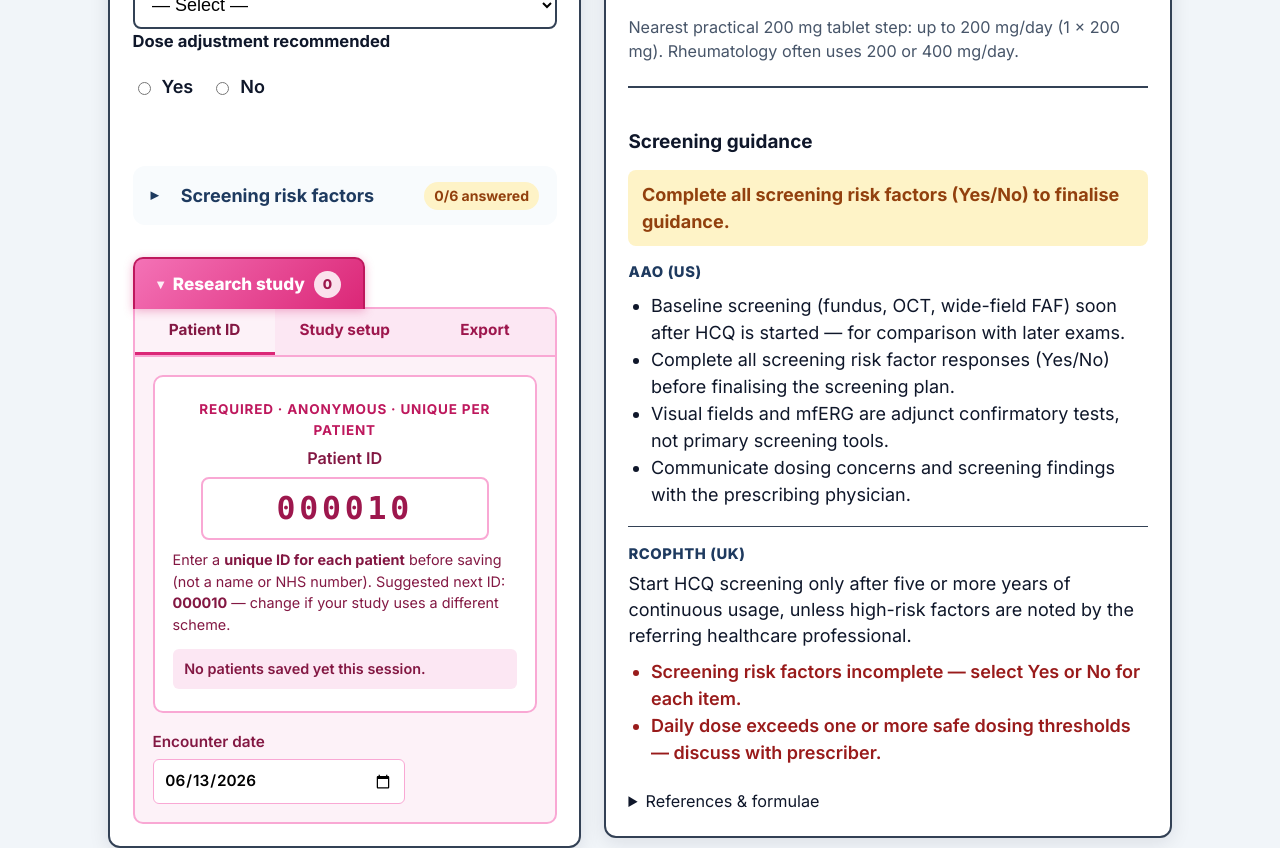
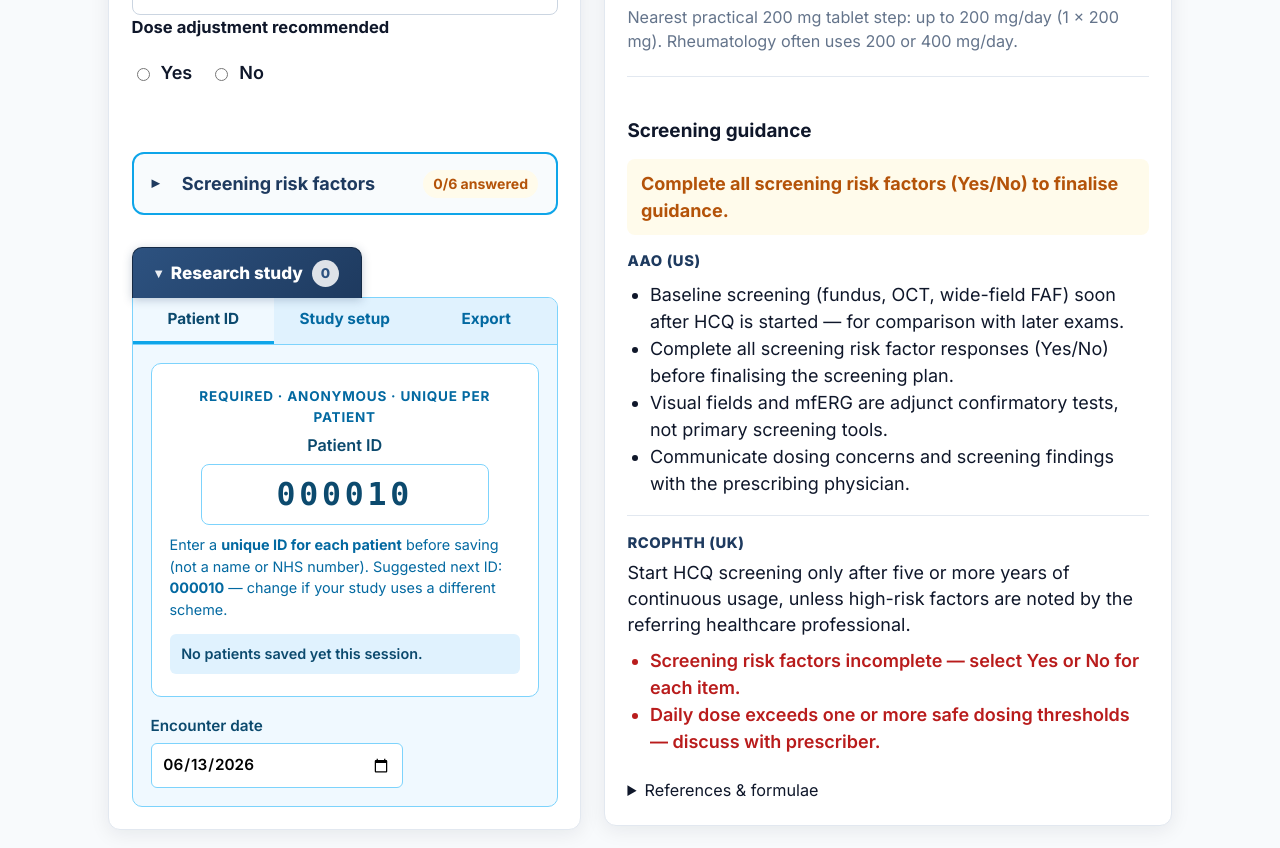
Before and after one commit to EyeMechanic786/HCQDoseCalculator, a website built with Vite: page index.html in a window 1280 px wide. Shown: the part 1255-2103 px from the top of the page. Built offline with nearby package versions, Linux system fonts and the light colour scheme.

Commit message:
Apply unified clinical palette across Dashboard and Bedside layouts.
Replace pink research export styling with navy and sky-blue tokens, soften borders, and align Bedside with shared design variables.

Co-authored-by: Cursor <cursoragent@cursor.com>

```diff
--- a/src/style-bedside.css
+++ b/src/style-bedside.css
@@ -1,32 +1,12 @@
 /* Bedside layout — inspired by DoseChecker (Perlman / Mass Eye & Ear) */
 
 body.design-bedside {
-  --font: 'Segoe UI', system-ui, -apple-system, sans-serif;
-  --bg: #eef2f6;
-  --surface: #ffffff;
-  --text: #1a2332;
-  --text-muted: #5c6b7a;
-  --primary: #003366;
-  --primary-light: #0a4d8c;
-  --accent: #0077b6;
-  --border: #c5d0db;
-  --success: #0d6b45;
-  --success-bg: #e6f4ed;
-  --danger: #b42318;
-  --danger-bg: #fdecea;
-  --caution-bg: #fff8e6;
-  --radius: 10px;
-  --shadow: 0 2px 12px rgba(0, 51, 102, 0.08);
-}
-
-body.design-bedside {
-  background: var(--bg);
   font-size: 17px;
 }
 
 body.design-bedside .site-header {
-  background: linear-gradient(135deg, #002244 0%, #004080 100%);
-  padding: 1.5rem 1rem 1rem;
+  background: linear-gradient(135deg, var(--primary-hover) 0%, var(--primary-light) 100%);
+  padding: 1rem 1rem 0.85rem;
   text-align: center;
 }
 
@@ -122,7 +102,7 @@ body.design-bedside .site-header__inner {
 
 .bedside-segment__btn {
   min-height: 48px;
-  border: 2px solid var(--border);
+  border: 1px solid var(--border-strong);
   border-radius: 8px;
   background: #fff;
   font-weight: 600;
@@ -163,7 +143,7 @@ body.design-bedside .site-header__inner {
   font-size: 1.25rem;
   font-weight: 600;
   padding: 0.5rem 0.75rem;
-  border: 2px solid var(--border);
+  border: 1px solid var(--border-strong);
   border-radius: 8px;
   width: 100%;
   max-width: 8rem;
@@ -309,7 +289,7 @@ body.design-bedside .site-header__inner {
 
 .bedside-compare__col {
   background: var(--surface);
-  border: 2px solid var(--border);
+  border: 1px solid var(--border-strong);
   border-radius: var(--radius);
   padding: 0.85rem;
 }
@@ -503,7 +483,7 @@ body.design-bedside .research-export__summary {
 
 body.design-bedside .research-export:not([open]) .research-export__summary {
   border-radius: 10px;
-  border-bottom: 2px solid #be185d;
+  border-bottom: 1px solid var(--primary-hover);
 }
 
 body.design-bedside .research-export__actions .btn,
--- a/src/style.css
+++ b/src/style.css
@@ -2,23 +2,32 @@
 
 :root {
   --font: Inter, Arial, Helvetica, sans-serif;
-  --bg: #f1f5f9;
+  --bg: #f8fafc;
   --surface: #ffffff;
   --text: #0f172a;
-  --text-muted: #475569;
-  --border: #334155;
+  --text-muted: #64748b;
+  --border: #e2e8f0;
+  --border-strong: #cbd5e1;
   --primary: #1e3a5f;
   --primary-hover: #152a45;
-  --success: #14532d;
-  --success-bg: #dcfce7;
-  --caution: #92400e;
-  --caution-bg: #fef3c7;
-  --danger: #991b1b;
-  --danger-bg: #fee2e2;
+  --primary-light: #2d5280;
+  --accent: #0ea5e9;
+  --accent-hover: #0284c7;
+  --success: #15803d;
+  --success-bg: #ecfdf5;
+  --caution: #b45309;
+  --caution-bg: #fffbeb;
+  --danger: #b91c1c;
+  --danger-bg: #fef2f2;
+  --research-bg: #f0f9ff;
+  --research-surface: #e0f2fe;
+  --research-border: #7dd3fc;
+  --research-text: #0c4a6e;
+  --research-text-muted: #0369a1;
   --focus: #fbbf24;
   --min-touch: 48px;
   --radius: 12px;
-  --shadow: 0 4px 20px rgba(15, 23, 42, 0.1);
+  --shadow: 0 4px 20px rgba(15, 23, 42, 0.08);
 }
 
 *,
@@ -91,7 +100,7 @@ body {
   padding: 0.5rem 1.1rem;
   border: 2px solid #f8fafc;
   border-radius: 8px;
-  background: #2563eb;
+  background: var(--accent);
   color: #fff;
   font-weight: 700;
   font-size: 1rem;
@@ -123,9 +132,9 @@ body {
 }
 
 .site-header {
-  background: var(--primary);
+  background: linear-gradient(135deg, var(--primary-hover) 0%, var(--primary-light) 100%);
   color: #f8fafc;
-  padding: 1.25rem 1rem;
+  padding: 1rem 1rem;
 }
 
 .site-header__inner {
@@ -315,7 +324,7 @@ body {
 
 .panel {
   background: var(--surface);
-  border: 2px solid var(--border);
+  border: 1px solid var(--border);
   border-radius: var(--radius);
   padding: 1.25rem;
   box-shadow: var(--shadow);
@@ -364,7 +373,7 @@ body {
   min-height: var(--min-touch);
   padding: 0.5rem 0.75rem;
   font-size: 1rem;
-  border: 2px solid var(--border);
+  border: 1px solid var(--border-strong);
   border-radius: 8px;
   background: #fff;
 }
@@ -400,7 +409,7 @@ body {
 .unit-toggle {
   display: inline-flex;
   margin-bottom: 0.75rem;
-  border: 2px solid var(--border);
+  border: 1px solid var(--border-strong);
   border-radius: 8px;
   overflow: hidden;
 }
@@ -427,7 +436,7 @@ body {
 
 .screening-risks {
   margin-top: 0.5rem;
-  border: 2px solid var(--border);
+  border: 1px solid var(--border-strong);
   border-radius: var(--radius);
   background: var(--bg);
 }
@@ -676,15 +685,15 @@ body {
 }
 
 tr.status--within {
-  background: rgba(220, 252, 231, 0.35);
+  background: rgba(236, 253, 245, 0.5);
 }
 
 tr.status--caution {
-  background: rgba(254, 243, 199, 0.35);
+  background: rgba(255, 251, 235, 0.55);
 }
 
 tr.status--exceeds {
-  background: rgba(254, 226, 226, 0.35);
+  background: rgba(254, 242, 242, 0.5);
 }
 
 .tablet-note {
@@ -696,7 +705,7 @@ tr.status--exceeds {
 .screening-block {
   margin-top: 1.25rem;
   padding-top: 1rem;
-  border-top: 2px solid var(--border);
+  border-top: 1px solid var(--border);
 }
 
 .screening-flag {
@@ -776,7 +785,7 @@ tr.status--exceeds {
   font-size: 0.95rem;
   font-weight: 700;
   border-radius: 8px;
-  border: 2px solid var(--border);
+  border: 1px solid var(--border-strong);
   cursor: pointer;
 }
 
@@ -850,17 +859,17 @@ tr.status--exceeds {
   color: #fff;
   cursor: pointer;
   list-style: none;
-  background: linear-gradient(135deg, #f472b6 0%, #db2777 100%);
-  border: 2px solid #be185d;
+  background: linear-gradient(135deg, var(--primary-light) 0%, var(--primary) 100%);
+  border: 1px solid var(--primary-hover);
   border-bottom: none;
   border-radius: 10px 10px 0 0;
-  box-shadow: 0 2px 10px rgba(219, 39, 119, 0.35);
+  box-shadow: 0 2px 10px rgba(30, 58, 95, 0.25);
   position: relative;
   z-index: 1;
 }
 
 .research-export__summary:hover {
-  background: linear-gradient(135deg, #f9a8d4 0%, #ec4899 100%);
+  background: linear-gradient(135deg, var(--accent) 0%, var(--primary-light) 100%);
 }
 
 .research-export__summary::-webkit-details-marker {
@@ -886,30 +895,30 @@ tr.status--exceeds {
   padding: 0 0.4rem;
   border-radius: 999px;
   background: #fff;
-  color: #be185d;
+  color: var(--primary);
   font-size: 0.75rem;
   font-weight: 800;
 }
 
 .research-export__badge--empty {
   background: rgba(255, 255, 255, 0.85);
-  color: #9d174d;
+  color: var(--primary-light);
 }
 
 .research-export__body {
   padding: 0;
-  background: #fdf2f8;
-  border: 2px solid #f9a8d4;
+  background: var(--research-bg);
+  border: 1px solid var(--research-border);
   border-radius: 0 10px 10px 10px;
-  margin-top: -2px;
+  margin-top: -1px;
   overflow: hidden;
 }
 
 .research-tabs {
   display: flex;
   gap: 0;
-  border-bottom: 2px solid #f9a8d4;
-  background: #fce7f3;
+  border-bottom: 1px solid var(--research-border);
+  background: var(--research-surface);
 }
 
 .research-tabs__tab {
@@ -919,7 +928,7 @@ tr.status--exceeds {
   border: none;
   border-bottom: 3px solid transparent;
   background: transparent;
-  color: #9d174d;
+  color: var(--research-text-muted);
   font: inherit;
   font-size: 0.85rem;
   font-weight: 700;
@@ -931,9 +940,9 @@ tr.status--exceeds {
 }
 
 .research-tabs__tab.is-active {
-  background: #fdf2f8;
-  color: #831843;
-  border-bottom-color: #db2777;
+  background: var(--research-bg);
+  color: var(--research-text);
+  border-bottom-color: var(--accent);
 }
 
 .research-tab-panel {
@@ -949,7 +958,7 @@ tr.status--exceeds {
   padding: 1.25rem 1rem;
   margin-bottom: 1rem;
   background: #fff;
-  border: 2px solid #f9a8d4;
+  border: 1px solid var(--research-border);
   border-radius: 10px;
 }
 
@@ -959,7 +968,7 @@ tr.status--exceeds {
   font-weight: 700;
   letter-spacing: 0.06em;
   text-transform: uppercase;
-  color: #be185d;
+  color: var(--research-text-muted);
 }
 
 .patient-id-card__label {
@@ -967,7 +976,7 @@ tr.status--exceeds {
   margin: 0 0 0.35rem;
   font-size: 0.9rem;
   font-weight: 600;
-  color: #831843;
+  color: var(--research-text);
 }
 
 .patient-id-card__input {
@@ -981,15 +990,15 @@ tr.status--exceeds {
   font-variant-numeric: tabular-nums;
   letter-spacing: 0.12em;
   text-align: center;
-  color: #9d174d;
+  color: var(--research-text);
   font-family: ui-monospace, 'Cascadia Code', Consolas, monospace;
-  border: 2px solid #f9a8d4;
+  border: 1px solid var(--research-border);
   border-radius: 8px;
   background: #fff;
 }
 
 .patient-id-card__input:focus-visible {
-  outline: 3px solid #ec4899;
+  outline: 3px solid var(--accent);
   outline-offset: 2px;
 }
 
@@ -1015,8 +1024,8 @@ tr.status--exceeds {
   padding: 0.5rem 0.65rem;
   font-size: 0.8rem;
   font-weight: 600;
-  color: #831843;
-  background: #fce7f3;
+  color: var(--research-text);
+  background: var(--research-surface);
   border-radius: 6px;
   text-align: left;
 }
@@ -1025,7 +1034,7 @@ tr.status--exceeds {
   margin: 0;
   font-size: 0.8rem;
   line-height: 1.5;
-  color: #831843;
+  color: var(--research-text-muted);
   text-align: left;
 }
 
@@ -1036,7 +1045,7 @@ tr.status--exceeds {
 .research-export__intro {
   margin: 0 0 0.75rem;
   font-size: 0.875rem;
-  color: #831843;
+  color: var(--research-text);
   line-height: 1.5;
 }
 
@@ -1053,20 +1062,20 @@ tr.status--exceeds {
   gap: 0.25rem;
   font-size: 0.85rem;
   font-weight: 600;
-  color: #831843;
+  color: var(--research-text);
 }
 
 .research-export__field input {
   min-height: 2.5rem;
   padding: 0.4rem 0.6rem;
-  border: 1px solid #f9a8d4;
+  border: 1px solid var(--research-border);
   border-radius: 6px;
   font: inherit;
   background: #fff;
 }
 
 .research-export__field input:focus-visible {
-  outline-color: #ec4899;
+  outline-color: var(--accent);
 }
 
 .research-export__actions {
@@ -1077,28 +1086,28 @@ tr.status--exceeds {
 }
 
 .research-export .btn--primary {
-  background: #db2777;
-  border-color: #be185d;
+  background: var(--primary);
+  border-color: var(--primary-hover);
   color: #fff;
 }
 
 .research-export .btn--primary:hover {
-  background: #be185d;
+  background: var(--primary-hover);
 }
 
 .research-export .btn--secondary {
-  border-color: #f9a8d4;
-  color: #9d174d;
+  border-color: var(--research-border);
+  color: var(--research-text-muted);
 }
 
 .research-export .btn--secondary:hover {
-  background: #fce7f3;
+  background: var(--research-surface);
 }
 
 .research-export__note {
   margin: 0;
   font-size: 0.8rem;
-  color: #9d174d;
+  color: var(--research-text-muted);
 }
 
 .results-print-top {
```
